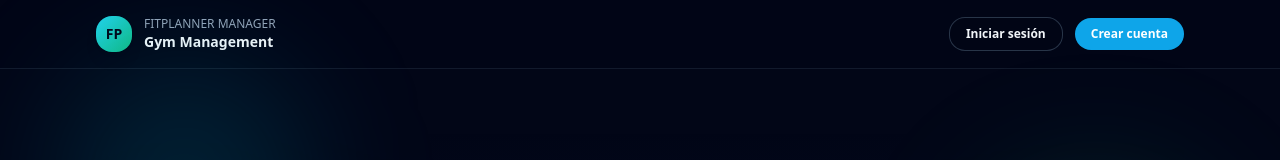
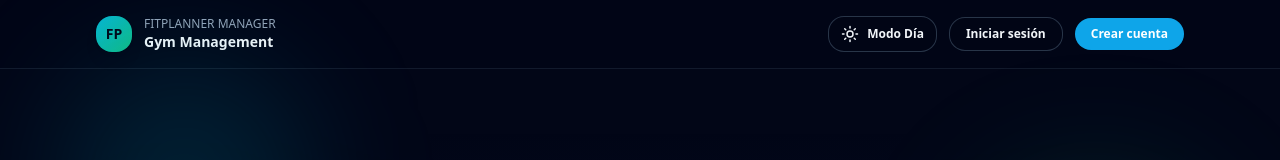
Before and after one commit to freshmint22/FitPlanner-FrontEnd, a React (Vite) app: page / in a window 1280 px wide. Shown: the top 160 px of the page. Built offline with nearby package versions, Linux system fonts and the light colour scheme.

Commit message:
feat: tema claro/oscuro

```diff
--- /dev/null
+++ b/src/components/ThemeToggle.tsx
@@ -0,0 +1,37 @@
+import React from 'react';
+import { useTheme } from '../context/ThemeContext';
+
+export default function ThemeToggle({ size = 18 }: { size?: number }) {
+  const { theme, toggle } = useTheme();
+
+  const isDark = theme === 'dark';
+
+  return (
+    <button
+      onClick={toggle}
+      className="inline-flex items-center gap-2 rounded-2xl px-3 py-2 text-xs font-semibold border transition-colors
+                 bg-slate-100 text-slate-800 border-slate-300 hover:bg-slate-200
+                 dark:border-slate-700/80 dark:bg-slate-950/60 dark:text-slate-100 dark:hover:bg-slate-900"
+      aria-label={isDark ? 'Cambiar a modo día' : 'Cambiar a modo noche'}
+    >
+      {isDark ? (
+        <span className="inline-flex items-center gap-2">
+          {/* Sun icon */}
+          <svg width={size} height={size} viewBox="0 0 24 24" fill="none" stroke="currentColor" strokeWidth="2" strokeLinecap="round" strokeLinejoin="round">
+            <circle cx="12" cy="12" r="4" />
+            <path d="M12 2v2M12 20v2M4.93 4.93l1.41 1.41M17.66 17.66l1.41 1.41M2 12h2M20 12h2M4.93 19.07l1.41-1.41M17.66 6.34l1.41-1.41" />
+          </svg>
+          <span>Modo Día</span>
+        </span>
+      ) : (
+        <span className="inline-flex items-center gap-2">
+          {/* Moon icon */}
+          <svg width={size} height={size} viewBox="0 0 24 24" fill="none" stroke="currentColor" strokeWidth="2" strokeLinecap="round" strokeLinejoin="round">
+            <path d="M21 12.79A9 9 0 1 1 11.21 3a7 7 0 0 0 9.79 9.79Z" />
+          </svg>
+          <span>Modo Noche</span>
+        </span>
+      )}
+    </button>
+  );
+}
--- /dev/null
+++ b/src/context/ThemeContext.tsx
@@ -0,0 +1,40 @@
+import React, { createContext, useContext, useEffect, useMemo, useState } from 'react';
+
+type Theme = 'light' | 'dark';
+
+type ThemeContextValue = {
+  theme: Theme;
+  toggle: () => void;
+  setTheme: (t: Theme) => void;
+};
+
+const ThemeContext = createContext<ThemeContextValue | undefined>(undefined);
+
+export function ThemeProvider({ children }: { children: React.ReactNode }) {
+  const [theme, setTheme] = useState<Theme>(() => {
+    if (typeof window === 'undefined') return 'dark';
+    const saved = localStorage.getItem('fp-theme');
+    return saved === 'light' || saved === 'dark' ? (saved as Theme) : 'dark';
+  });
+
+  useEffect(() => {
+    const root = document.documentElement;
+    if (theme === 'dark') root.classList.add('dark');
+    else root.classList.remove('dark');
+    localStorage.setItem('fp-theme', theme);
+  }, [theme]);
+
+  const value = useMemo<ThemeContextValue>(() => ({
+    theme,
+    toggle: () => setTheme((p) => (p === 'dark' ? 'light' : 'dark')),
+    setTheme,
+  }), [theme]);
+
+  return <ThemeContext.Provider value={value}>{children}</ThemeContext.Provider>;
+}
+
+export function useTheme() {
+  const ctx = useContext(ThemeContext);
+  if (!ctx) throw new Error('useTheme must be used within ThemeProvider');
+  return ctx;
+}
--- a/src/layouts/MainLayout.tsx
+++ b/src/layouts/MainLayout.tsx
@@ -3,6 +3,7 @@ import { useState } from 'react';
 import { NavLink, Outlet, useLocation } from 'react-router-dom';
 import { useAuth } from '@/context/useAuth';
 import { GlobalAnimations } from '@/components/ui/GlobalAnimations'; // 👈 CAMBIO
+import ThemeToggle from '@/components/ThemeToggle';
 
 
 // Tipado simple para los ítems del menú
@@ -243,7 +244,7 @@ export default function MainLayout() {
   const pageTitle = currentPage?.label || 'Panel de usuario';
 
   return (
-    <div className="min-h-screen bg-[#020617] text-slate-100">
+    <div className="min-h-screen bg-white text-slate-800 dark:bg-[#020617] dark:text-slate-100">
       {/* 🔁 Animaciones globales (page-fade-in, card-pop, etc.) */}
       <GlobalAnimations />
 
@@ -287,14 +288,15 @@ export default function MainLayout() {
               </div>
 
               <div className="hidden items-center gap-3 lg:flex">
+                <ThemeToggle />
                 <div className="flex h-9 w-9 items-center justify-center rounded-full bg-gradient-to-br from-violet-500 to-indigo-500 text-sm font-semibold text-slate-50">
                   {user?.name?.[0]?.toUpperCase() ?? 'U'}
                 </div>
                 <div className="text-right">
-                  <p className="text-xs font-medium text-slate-400">
+                  <p className="text-xs font-medium text-slate-500 dark:text-slate-400">
                     {user?.role === 'ADMIN' ? 'Administrador' : 'Usuario'}
                   </p>
-                  <p className="text-sm font-semibold text-slate-100">
+                  <p className="text-sm font-semibold text-slate-800 dark:text-slate-100">
                     {user?.name ?? 'Sesión activa'}
                   </p>
                 </div>
@@ -302,7 +304,7 @@ export default function MainLayout() {
             </header>
 
             {/* Fade-in por ruta */}
-            <div className="relative min-h-[60vh] rounded-3xl bg-[#020617] overflow-hidden">
+            <div className="relative min-h-[60vh] rounded-3xl bg-white dark:bg-[#020617] overflow-hidden">
               <div key={location.pathname} className="page-fade-in h-full">
                 <Outlet />
               </div>
--- a/src/layouts/PublicLayout.tsx
+++ b/src/layouts/PublicLayout.tsx
@@ -1,4 +1,5 @@
 import { Link, Outlet, useLocation } from 'react-router-dom';
+import ThemeToggle from '@/components/ThemeToggle';
 
 export default function PublicLayout() {
   const location = useLocation();
@@ -16,21 +17,21 @@ export default function PublicLayout() {
   );
 
   return (
-    <div className="min-h-screen bg-[#020617] text-slate-100 flex flex-col">
+    <div className="min-h-screen flex flex-col bg-white text-slate-800 dark:bg-[#020617] dark:text-slate-100">
       {/* NAVBAR SOLO PARA RUTAS PÚBLICAS NORMALES (NO AUTH) */}
       {!isAuthRoute && (
-        <header className="border-b border-slate-800/60 bg-[#020617]/85 backdrop-blur">
+        <header className="border-b border-slate-200 bg-white/85 backdrop-blur dark:border-slate-800/60 dark:bg-[#020617]/85">
           <div className="mx-auto flex max-w-6xl items-center justify-between px-4 py-4 lg:px-8">
             {/* Logo + nombre */}
             <div className="flex items-center gap-3">
-              <div className="flex h-9 w-9 items-center justify-center rounded-2xl bg-gradient-to-br from-cyan-400 to-emerald-500 text-sm font-semibold text-slate-950 shadow-lg">
+              <div className="flex h-9 w-9 items-center justify-center rounded-2xl bg-gradient-to-br from-cyan-500 to-emerald-500 text-sm font-semibold text-white shadow-lg dark:text-slate-950">
                 FP
               </div>
               <div className="leading-tight">
-                <p className="text-xs font-medium text-slate-400">
+                <p className="text-xs font-medium text-slate-500 dark:text-slate-400">
                   FITPLANNER MANAGER
                 </p>
-                <p className="text-sm font-semibold text-slate-100">
+                <p className="text-sm font-semibold text-slate-800 dark:text-slate-100">
                   Gym Management
                 </p>
               </div>
@@ -38,10 +39,14 @@ export default function PublicLayout() {
 
             {/* Acciones derecha */}
             <nav className="flex items-center gap-3 text-xs font-semibold">
+              <ThemeToggle />
+              {/* Toggle tema */}
+
               {/* Iniciar sesión */}
               <Link
                 to="/login"
-                className="btn-raise rounded-2xl px-4 py-2 border border-slate-700/80 bg-slate-950/60 text-slate-100 hover:bg-slate-900"
+                className="btn-raise rounded-2xl px-4 py-2 border bg-slate-100 text-slate-800 border-slate-300 hover:bg-slate-200
+                           dark:border-slate-700/80 dark:bg-slate-950/60 dark:text-slate-100 dark:hover:bg-slate-900"
               >
                 Iniciar sesión
               </Link>
@@ -49,7 +54,7 @@ export default function PublicLayout() {
               {/* Crear cuenta */}
               <Link
                 to="/register"
-                className="btn-raise rounded-2xl px-4 py-2 bg-sky-500 text-white hover:bg-sky-400"
+                className="btn-raise rounded-2xl px-4 py-2 bg-sky-600 text-white hover:bg-sky-500 dark:bg-sky-500 dark:hover:bg-sky-400"
               >
                 Crear cuenta
               </Link>
@@ -72,8 +77,8 @@ export default function PublicLayout() {
 
       {/* FOOTER SOLO PARA RUTAS PÚBLICAS NORMALES */}
       {!isAuthRoute && (
-        <footer className="border-t border-slate-800/60 bg-[#020617]/95">
-          <div className="mx-auto flex max-w-6xl items-center justify-between px-4 py-4 text-[11px] text-slate-500 lg:px-8">
+        <footer className="border-t border-slate-200 bg-white/95 dark:border-slate-800/60 dark:bg-[#020617]/95">
+          <div className="mx-auto flex max-w-6xl items-center justify-between px-4 py-4 text-[11px] text-slate-600 lg:px-8 dark:text-slate-500">
             <span>© 2025 FitPlanner Manager.</span>
             <span>
               Diseñado para administrar gimnasios, entrenadores y miembros.
--- a/src/main.tsx
+++ b/src/main.tsx
@@ -3,14 +3,17 @@ import ReactDOM from "react-dom/client";
 import { BrowserRouter } from "react-router-dom";
 import AppRouter from "@/router/AppRouter";
 import { AuthProvider } from "@/context/AuthContext";
+import { ThemeProvider } from "@/context/ThemeContext";
 import "@/index.css"; // <<--- este es el bueno
 
 ReactDOM.createRoot(document.getElementById("root") as HTMLElement).render(
   <React.StrictMode>
     <BrowserRouter>
-      <AuthProvider>
-        <AppRouter />
-      </AuthProvider>
+      <ThemeProvider>
+        <AuthProvider>
+          <AppRouter />
+        </AuthProvider>
+      </ThemeProvider>
     </BrowserRouter>
   </React.StrictMode>
 );
--- a/tailwind.config.js
+++ b/tailwind.config.js
@@ -1,5 +1,6 @@
 /** @type {import('tailwindcss').Config} */
 export default {
+  darkMode: "class",
   content: ["./index.html", "./src/**/*.{js,ts,jsx,tsx}"],
   theme: {
     extend: {
```
Also changed, not shown: 1 other file (tests, documents, lock files or other folders).
